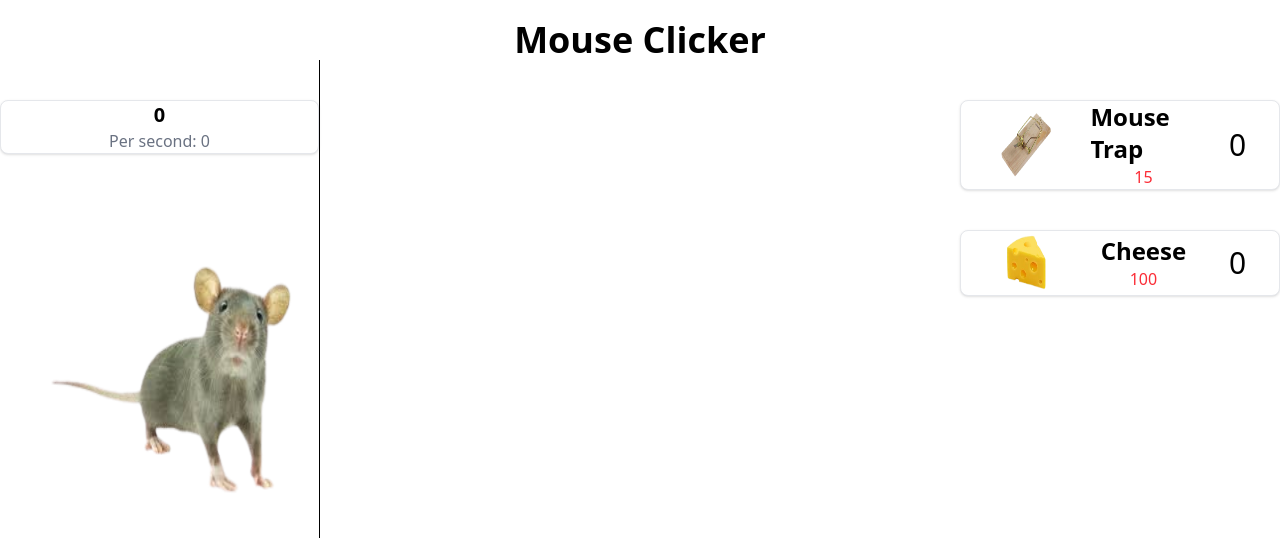
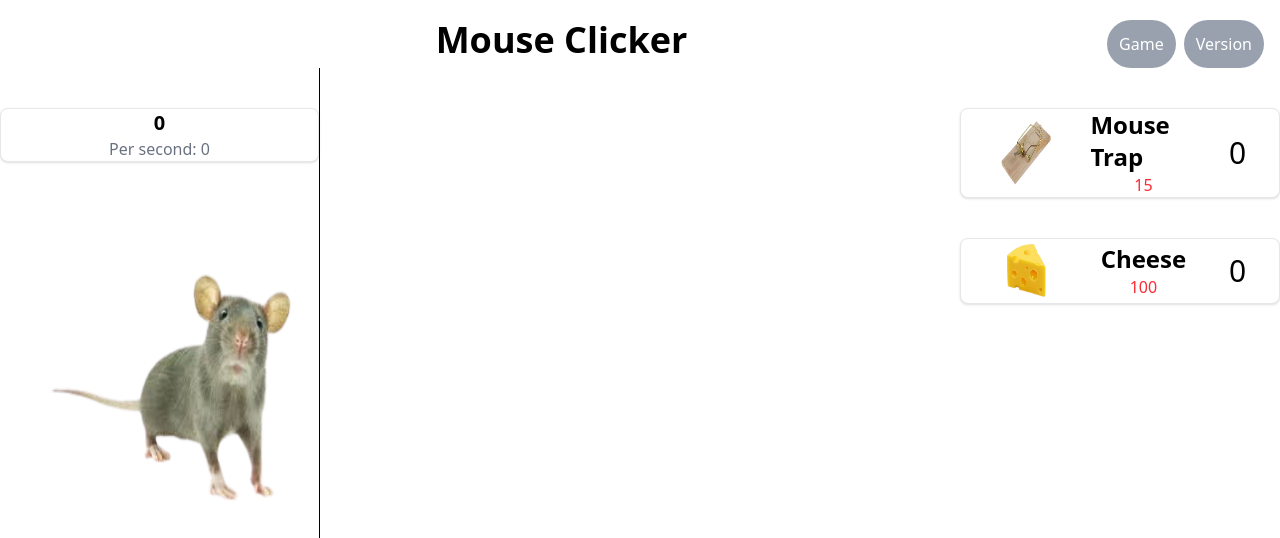
Before and after one commit to iVlastart/MouseClicker, a React (Vite) app: page / in a window 1280 px wide. Shown: the top 538 px of the page. Built offline with nearby package versions, Linux system fonts and the light colour scheme.

Commit message:
Working on the nav for the header

```diff
--- a/src/components/button.tsx
+++ b/src/components/button.tsx
@@ -2,7 +2,7 @@ import type { IButton } from "../interfaces/interfaces";
 
 export const Button = ({children}:IButton)=>{
     return(
-        <span className="text-center absolute bottom-1/6 text-xl left-1/2 -translate-1/2 bg-gray-400 p-3 rounded-full text-white
+        <span className="text-center bg-gray-400 p-3 rounded-full text-white
                             hover:bg-gray-500 hover:scale-105 transition-all duration-200 flex justify-center items-center">
             {children}
         </span>
--- a/src/components/header.tsx
+++ b/src/components/header.tsx
@@ -1,10 +1,20 @@
+import { Link } from "react-router-dom";
+import { Button } from "./button";
+
 export const Header = ()=>{
     return(
-        <header className="flex justify-center items-center pt-2 md:pt-5">
-          <h1 className="font-semibold text-2xl md:text-4xl">
+        <header className="flex flex-row justify-between items-start pt-2 md:pt-5 px-4">
+          <h1 className="font-semibold text-2xl md:text-4xl mx-auto">
             Mouse Clicker
           </h1>
-
+          <div className="flex flex-row gap-2">
+            <Button>
+              <Link to={'/'}>Game</Link>
+            </Button>
+            <Button>
+              <Link to={'/version'}>Version</Link>
+            </Button>
+          </div>
         </header>
     )
 };
--- a/src/pages/notFound.tsx
+++ b/src/pages/notFound.tsx
@@ -8,9 +8,12 @@ export const NotFound = ()=>{
                 <span className="text-center">404</span>
                 <span>Page Not Found</span>
             </span>
-            <Button>
-                <Link to={'/'}>Return back to game</Link>
-            </Button>
+            <div className="absolute bottom-1/6 text-xl left-1/2 -translate-1/2">
+                <Button>
+                    <Link to={'/'}>Return back to game</Link>
+                </Button>
+            </div>
+
         </div>
     );
 };
```
